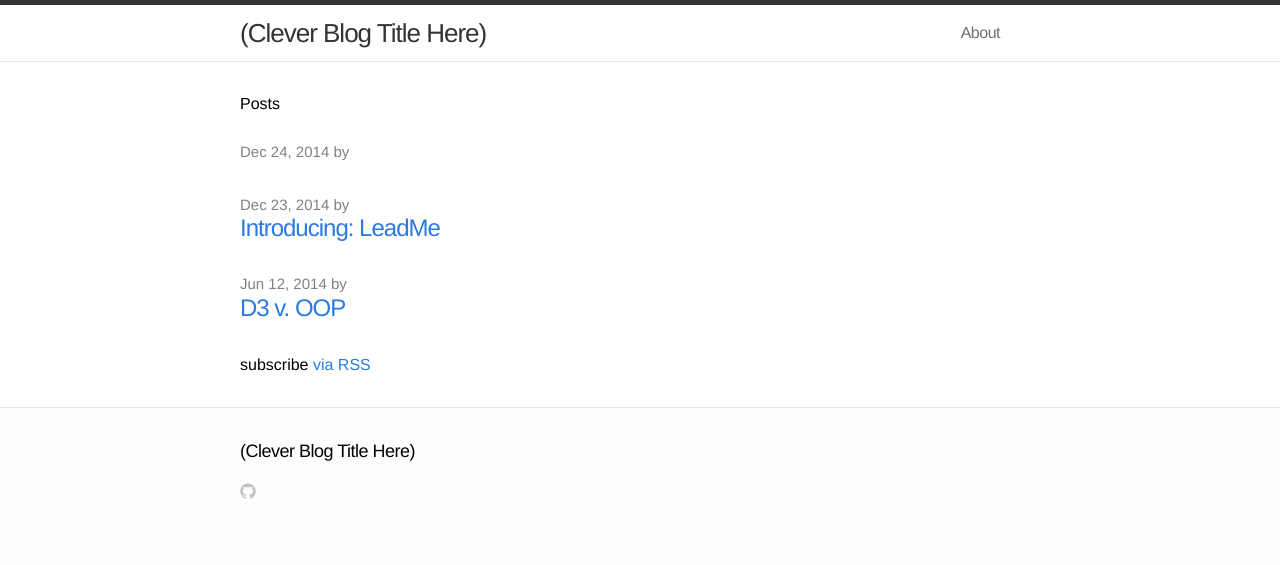
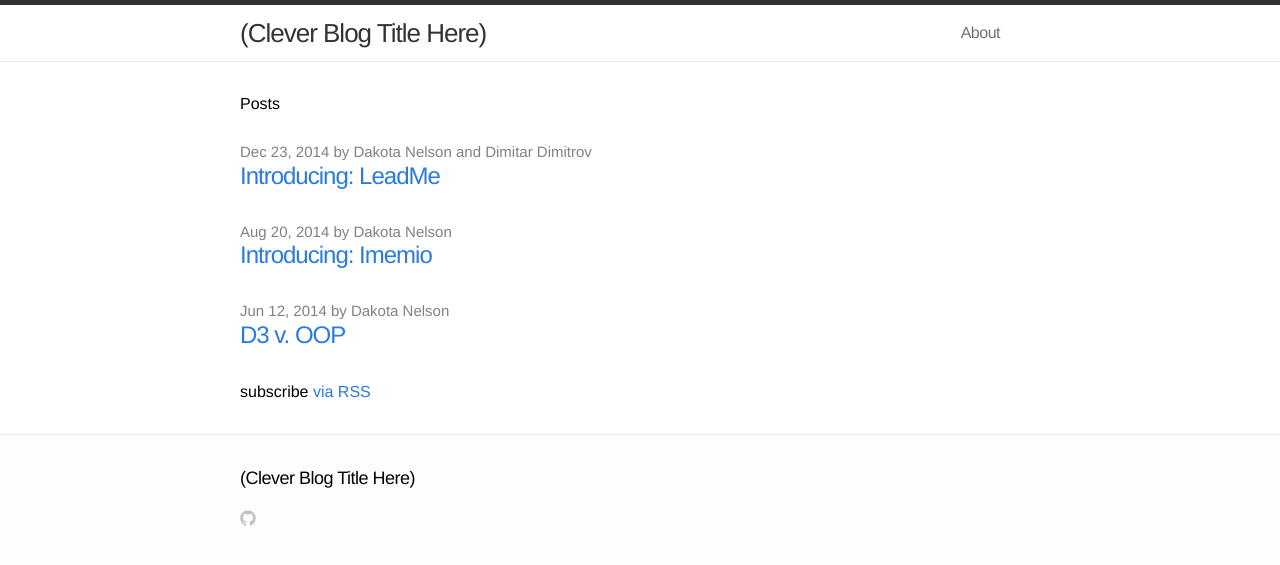
Before and after one commit to DakotaNelson/blog, a Jekyll site: the page built from index.html, in a window 1280 px wide. Shown: the top 565 px of the page. Built offline with Jekyll 4.4.1, drawn with Linux system fonts in a browser that asks for light colours.

Commit message:
fixed authors in main page.  also missed a merge conflict

```diff
--- a/_posts/2014-08-20-imemio.markdown
+++ b/_posts/2014-08-20-imemio.markdown
@@ -2,13 +2,8 @@
 layout: post
 title: "Introducing: Imemio"
 date: 2014-08-20 12:00
-<<<<<<< HEAD
 authors: [dakota]
-tags: programming d3 twitter
-=======
-author: dakota
 tags: [programming, d3, twitter, analytics]
->>>>>>> 2b6ac8c4cf15f3d6e8c8e2b702100c3a8060b469
 ---
 
 {% assign author = site.authors[page.author] %}
--- a/index.html
+++ b/index.html
@@ -9,8 +9,23 @@ layout: default
   <ul class="posts">
     {% for post in site.posts %}
       <li>
-      <span class="post-date">{{ post.date | date: "%b %-d, %Y" }} by {{ site.authors[post.author].name }} </span>
-        <a class="post-link" href="{{ post.url | prepend: site.baseurl }}">{{ post.title }}</a>
+      <span class="post-date">{{ post.date | date: "%b %-d, %Y" }}
+      {% assign authorCount = post.authors | size %}
+      {% if authorCount != 0 %}
+          {% for a in post.authors %}
+              {% assign author = site.authors[a] %}
+              {% if forloop.first %}
+                  by {{ author.name }}</a>
+              {% elsif forloop.last %}
+                  and {{ author.name }}</a>
+              {% else %}
+                  , {{ author.name }}</a>
+              {% endif %}
+          {% endfor %}
+      {% endif %}
+      </span>
+
+            <a class="post-link" href="{{ post.url | prepend: site.baseurl }}">{{ post.title }}</a>
       </li>
     {% endfor %}
   </ul>
```
